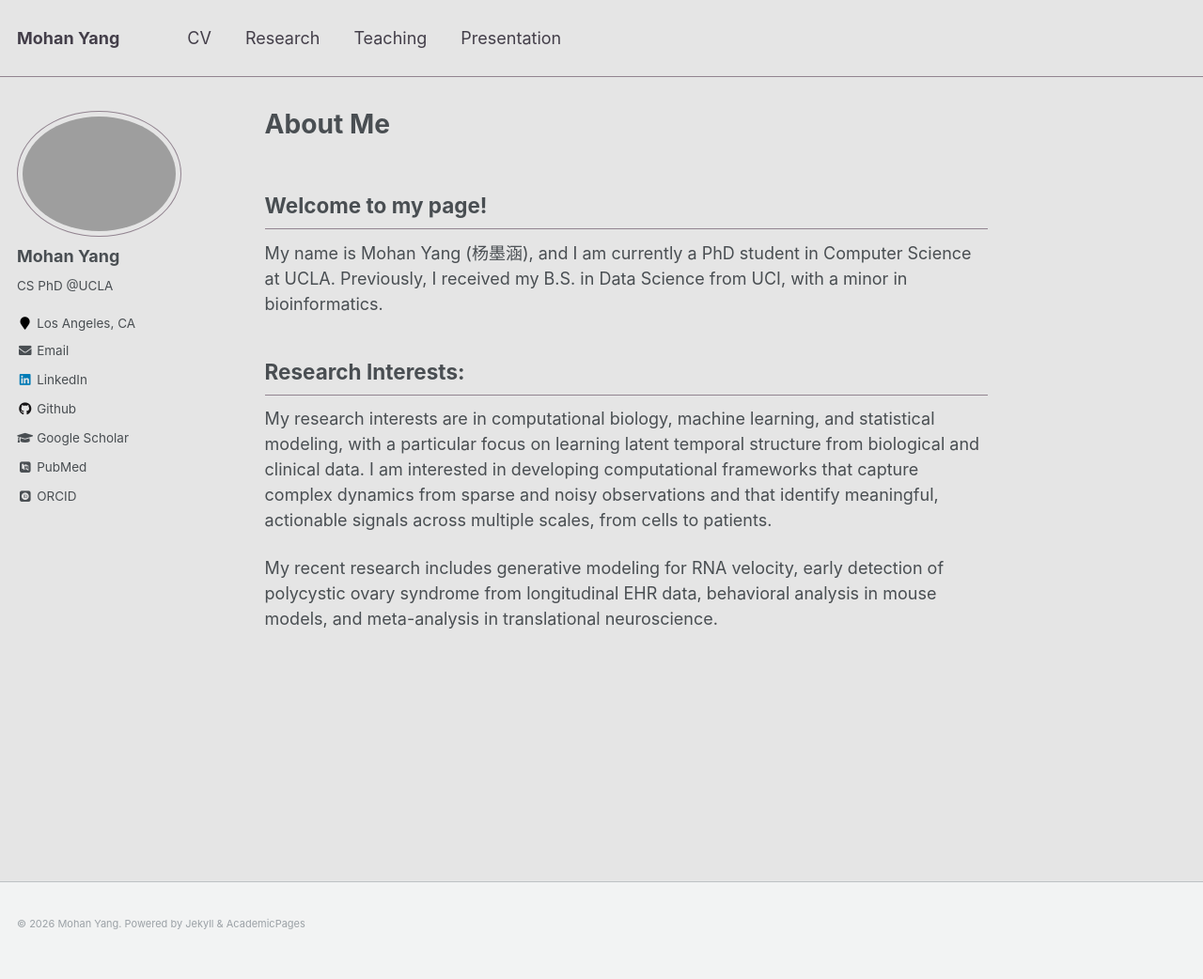
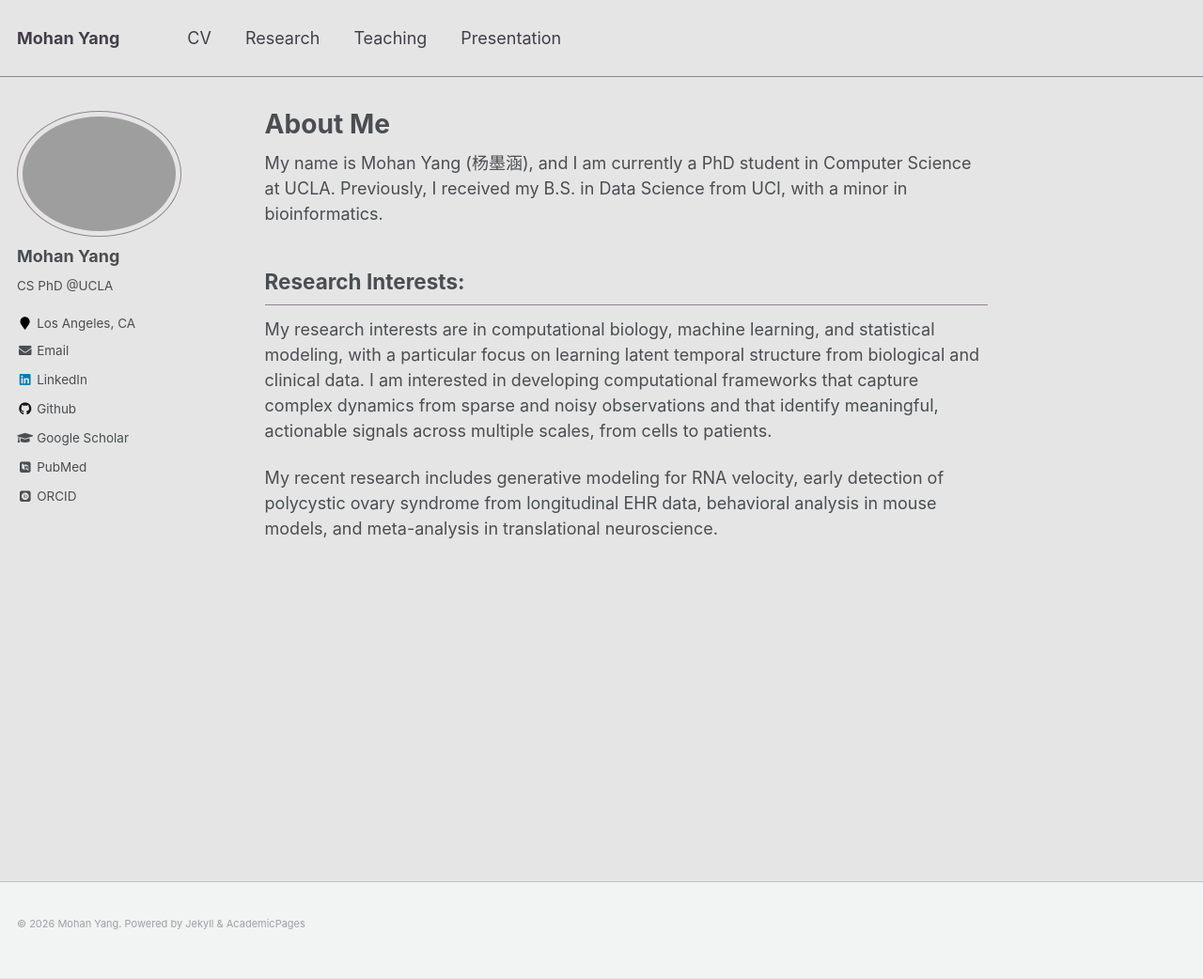
Before and after one commit to MohanYang03/mohanyang03.github.io, a Jekyll site: the page built from _pages/about.md, in a window 1280 px wide and 1042 px high. Shown: the whole window at 94% size. Built offline with Jekyll 4.4.1, drawn with Linux system fonts in a browser that asks for light colours; some web fonts are replaced; a script bundle is joined from its source files by our own code.

Commit message:
update website

```diff
--- a/_pages/about.md
+++ b/_pages/about.md
@@ -7,8 +7,6 @@ redirect_from:
   - /about.html
 ---
 
-## Welcome to my page!
-
 My name is Mohan Yang (杨墨涵), and I am currently a PhD student in Computer Science at UCLA. Previously, I received my B.S. in Data Science from UCI, with a minor in bioinformatics.
 
 ## Research Interests:
```
